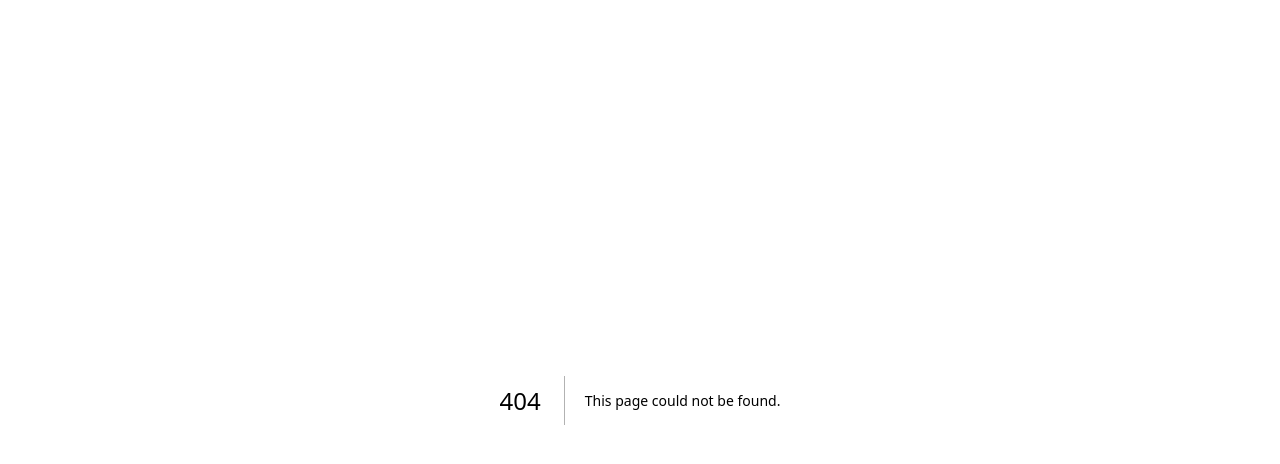
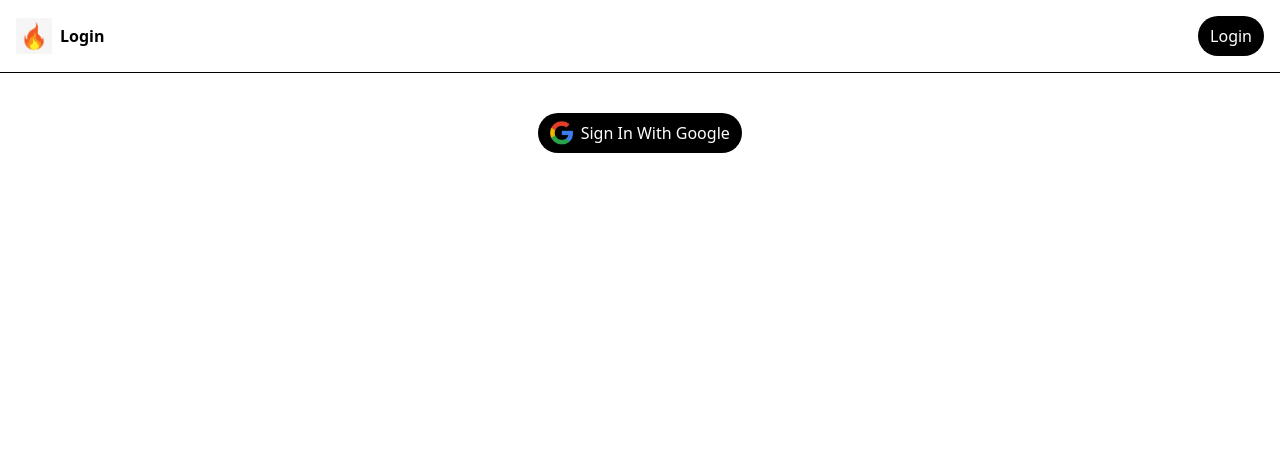
Before and after one commit to Faizanulghani/firebase-authentication, a Next.js app: page /login in a window 1280 px wide. Before the commit this address had no page. Shown: the top 464 px of the page. Built offline with nearby package versions, Linux system fonts and the light colour scheme.

Commit message:
Added Sign in button in login

```diff
--- a/app/components/Header.jsx
+++ b/app/components/Header.jsx
@@ -1,13 +1,27 @@
+"use client";
+import Link from "next/link";
+import { usePathname } from "next/navigation";
+
 const Header = () => {
+  let pathName = usePathname();
+  console.log(pathName);
+
+  let getPathName = () => {
+    if (pathName === "/login") return "Login";
+    return "My App";
+  };
   return (
     <nav className="flex justify-between p-4 border-b">
       <div className="flex gap-2 items-center">
         <img src="/logo.jpg" className="h-9" alt="" />
-        <h1 className="font-bold">My App</h1>
+        <h1 className="font-bold">{getPathName()}</h1>
       </div>
-      <button className="bg-black text-white px-3 py-2 rounded-full">
+      <Link
+        href="/login"
+        className="bg-black text-white px-3 py-2 rounded-full"
+      >
         Login
-      </button>
+      </Link>
     </nav>
   );
 };
--- a/app/layout.js
+++ b/app/layout.js
@@ -1,5 +1,6 @@
 import { Geist, Geist_Mono } from "next/font/google";
 import "./globals.css";
+import Header from "./components/Header";
 
 const geistSans = Geist({
   variable: "--font-geist-sans",
@@ -22,6 +23,7 @@ export default function RootLayout({ children }) {
       <body
         className={`${geistSans.variable} ${geistMono.variable} antialiased`}
       >
+        <Header />
         {children}
       </body>
     </html>
--- /dev/null
+++ b/app/login/page.jsx
@@ -0,0 +1,14 @@
+const page = () => {
+  return (
+    <main className="felx flex-col">
+        <div className="p-10 flex justify-center w-full">
+            <button className="px-3 py-2 flex gap-2 items-center bg-black text-white rounded-full">
+                <img className="h-6" src="/google.png" alt="" />
+                <h1>Sign In With Google</h1>
+            </button>
+        </div>
+    </main>
+  )
+}
+
+export default page
--- a/app/page.js
+++ b/app/page.js
@@ -3,7 +3,6 @@ import Header from "./components/Header";
 export default function Home() {
   return (
     <div>
-      <Header />
     </div>
   );
 }
```
Also changed, not shown: public/google.png (added).
